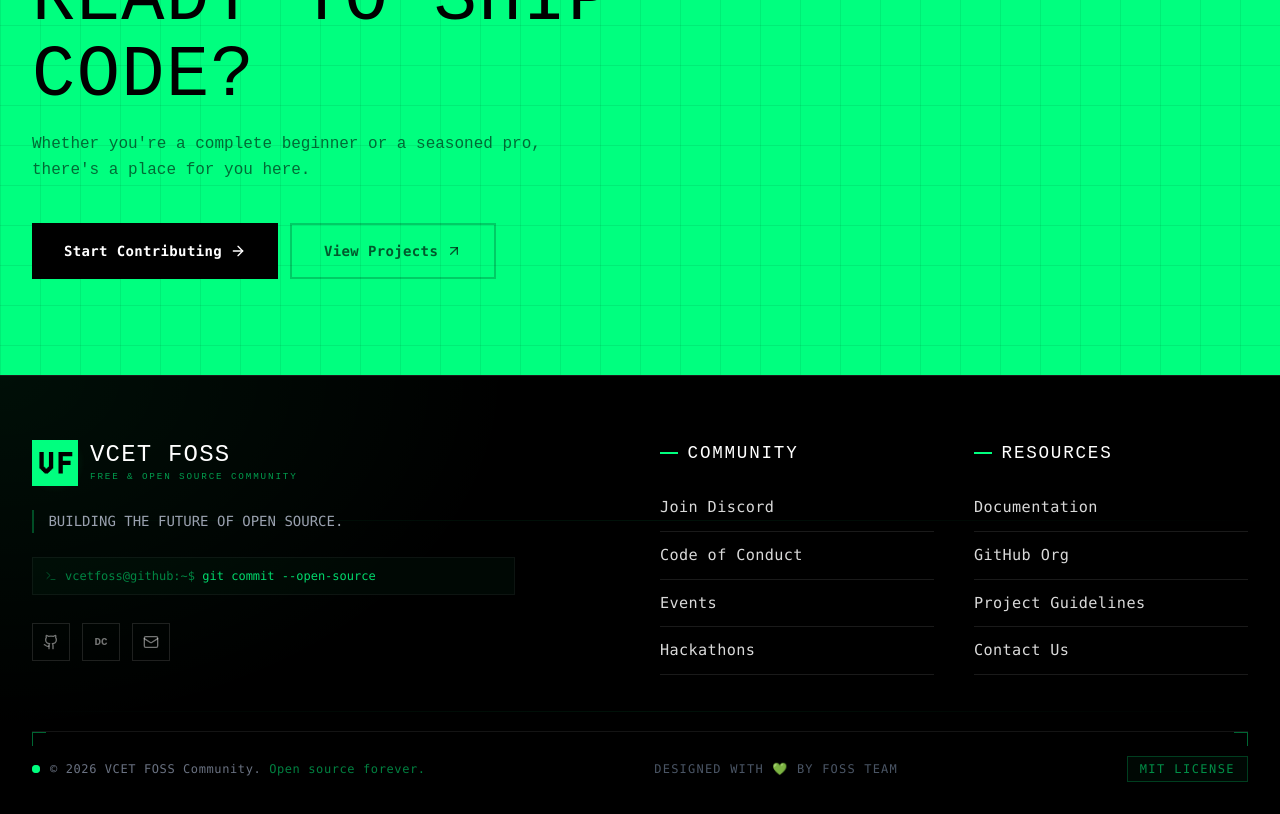
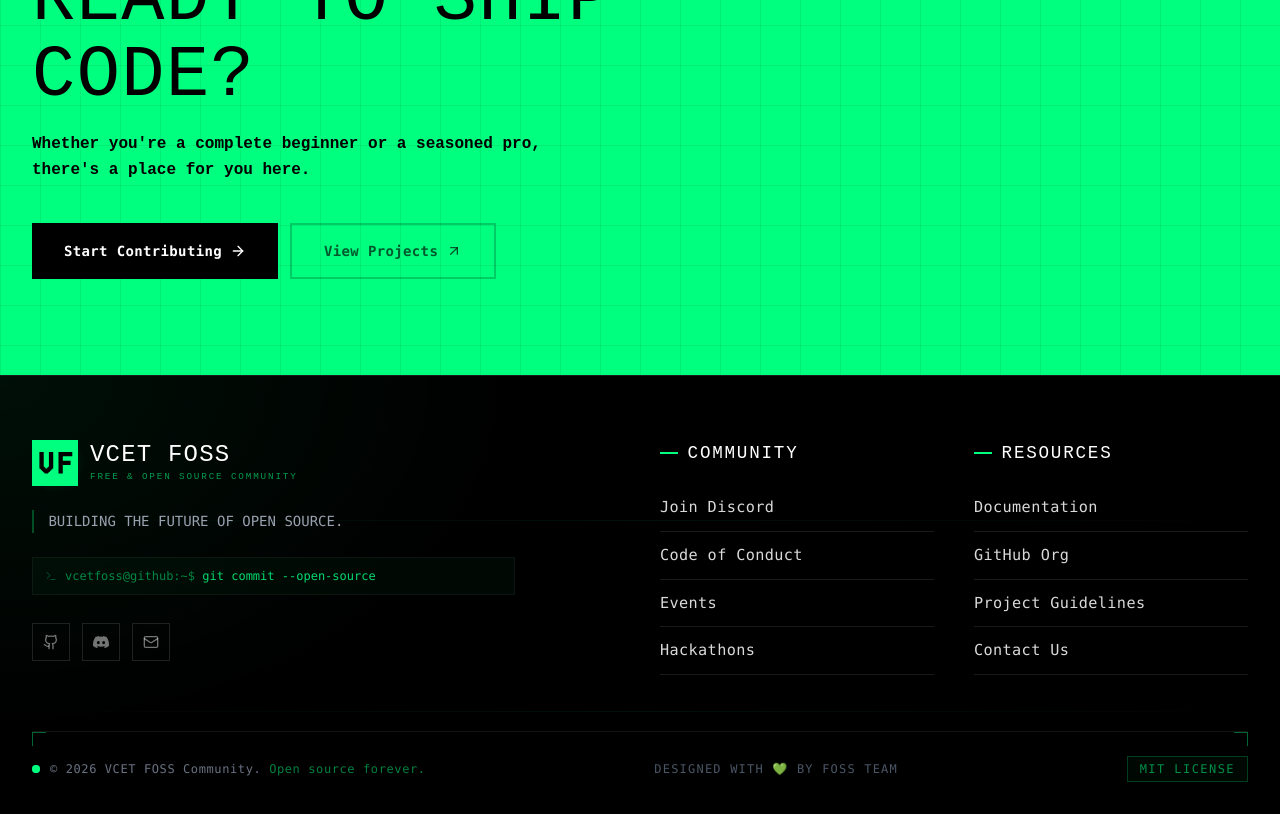
Before and after one commit to vcet-foss/vcet-foss.github.io, a React (Vite) app: page / in a window 1280 px wide. Shown: the part 1600-2414 px from the top of the page. Built offline with nearby package versions, Linux system fonts and the light colour scheme; no server answers; a web font is replaced by a local one.

Commit message:
Updated Footer with proper Discord SVG logo

```diff
--- a/src/components/Footer.tsx
+++ b/src/components/Footer.tsx
@@ -241,7 +241,9 @@
                   </a>
                   <a href="https://discord.gg/BHcWFfXzMm" target="_blank" rel="noopener noreferrer"
                     className="social-btn" aria-label="Discord">
-                    <span style={{ fontFamily: "monospace", fontSize: "0.68rem", fontWeight: 700 }}>DC</span>
+                    <svg role="img" viewBox="0 0 24 24" fill="currentColor" className="w-4 h-4">
+                      <path d="M20.317 4.37a19.791 19.791 0 0 0-4.885-1.515.074.074 0 0 0-.079.037 c-.21.375-.444.864-.608 1.25a18.27 18.27 0 0 0-5.487 0 12.64 12.64 0 0 0-.617-1.25.077.077 0 0 0-.079-.037A19.736 19.736 0 0 0 3.677 4.37a.07.07 0 0 0-.032.027C.533 9.046-.32 13.58.099 18.057a.082.082 0 0 0 .031.057 19.9 19.9 0 0 0 5.993 3.03.078.078 0 0 0 .084-.028 14.09 14.09 0 0 0 1.226-1.994.076.076 0 0 0-.041-.106 13.107 13.107 0 0 1-1.872-.892.077.077 0 0 1-.008-.128 10.2 10.2 0 0 0 .372-.292.074.074 0 0 1 .077-.01c3.928 1.793 8.18 1.793 12.062 0a.074.074 0 0 1 .078.01c.118.098.246.198.373.292a.077.077 0 0 1-.006.127 12.299 12.299 0 0 1-1.873.892.077.077 0 0 0-.041.107c.36.698.772 1.362 1.225 1.993a.076.076 0 0 0 .084.028 19.839 19.839 0 0 0 6.002-3.03.077.077 0 0 0 .032-.054c.5-5.177-.838-9.674-3.549-13.66a.061.061 0 0 0-.031-.03zM8.02 15.33c-1.183 0-2.157-1.085-2.157-2.419 0-1.333.956-2.419 2.157-2.419 1.21 0 2.176 1.096 2.157 2.42 0 1.333-.956 2.418-2.157 2.418zm7.975 0c-1.183 0-2.157-1.085-2.157-2.419 0-1.333.955-2.419 2.157-2.419 1.21 0 2.176 1.096 2.157 2.42 0 1.333-.946 2.418-2.157 2.418z" />
+                    </svg>
                   </a>
                   <a href="mailto:vcetopensource@gmail.com"
                     className="social-btn" aria-label="Email">
--- a/src/pages/Home.tsx
+++ b/src/pages/Home.tsx
@@ -240,7 +240,7 @@
                       className="w-10 h-10 flex items-center justify-center mb-5 text-foss-green group-hover:scale-110 transition-transform duration-300"
                       style={{ border: "1px solid rgba(0,255,127,.2)", background: "rgba(0,255,127,.04)" }}
                     >
-                      <feature.icon size={18} />
+                      <feature.icon size={20} />
                     </div>
                     <h3 style={{ fontFamily: '"Jersey 25", monospace', fontSize: "1.12rem", letterSpacing: "0.05em", color: "#fff", marginBottom: "0.55rem" }}>
                       {feature.title}
@@ -279,7 +279,7 @@
                   READY TO SHIP CODE?
                 </h2>
                 <p style={{
-                  fontFamily: "monospace", fontSize: "1rem", color: "rgba(0,0,0,.58)",
+                  fontFamily: "monospace", fontSize: "1rem", color: "#000", fontWeight: 600,
                   maxWidth: "34rem", lineHeight: 1.6, marginBottom: "2.5rem"
                 }}>
                   Whether you're a complete beginner or a seasoned pro, there's a place for you here.
```
